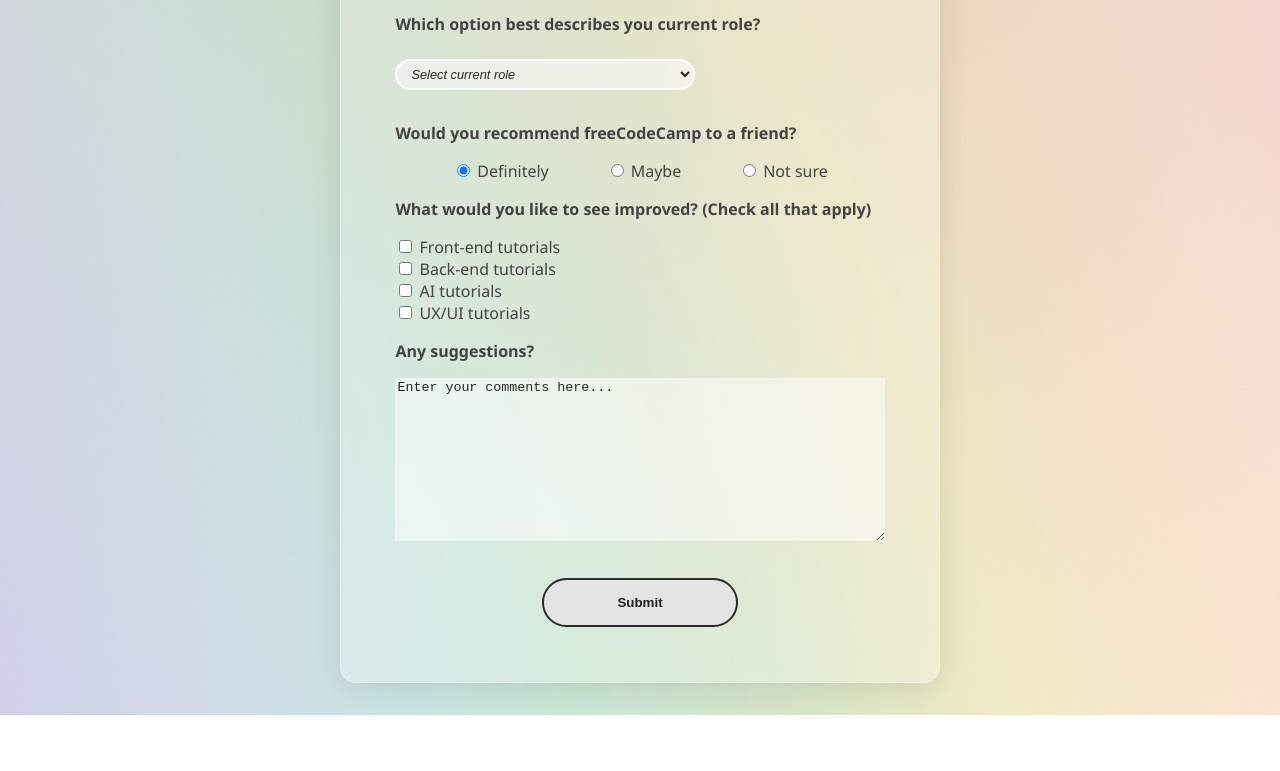
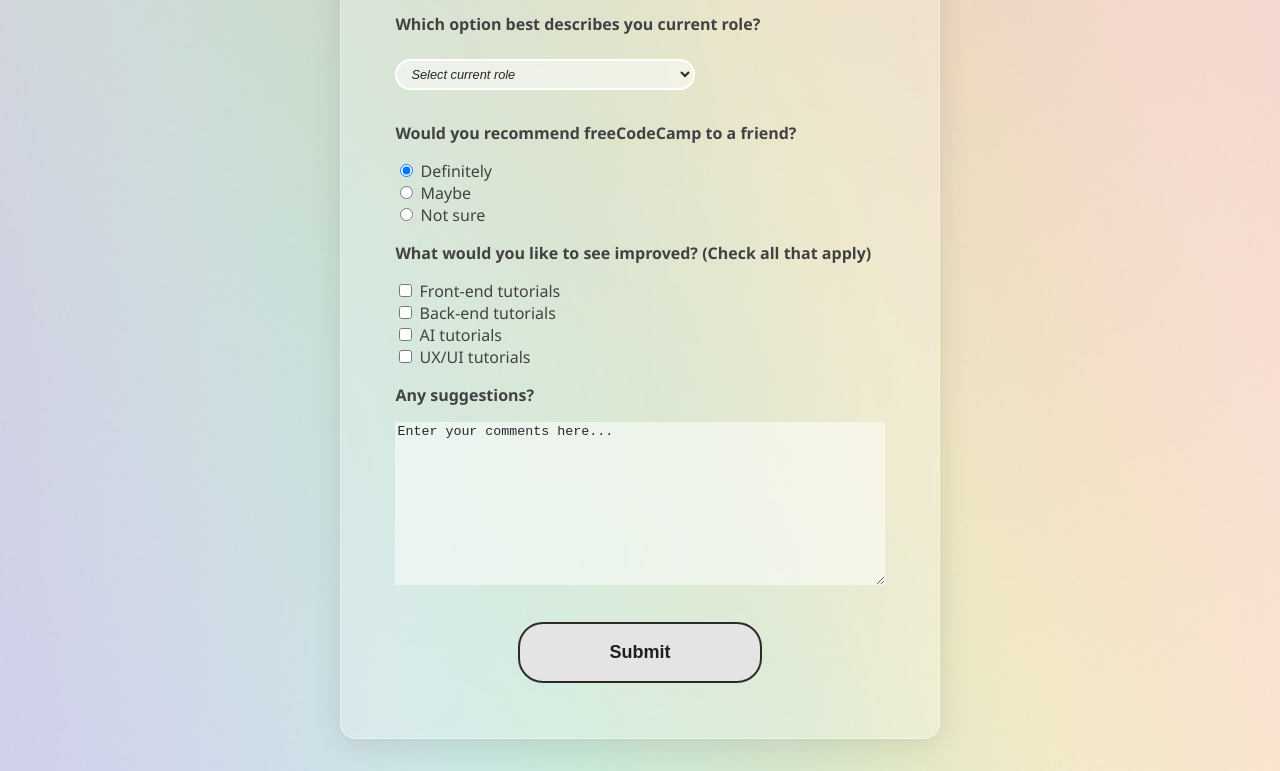
Before and after one commit to codingisads/survey-form-freeCodeCamp, a plain HTML site: page index.html in a window 1280 px wide. Shown: the part 391-1162 px from the top of the page. Before the commit the page ends 1106 px from the top, so only its background shows below. Drawn offline with Linux system fonts and the light colour scheme.

Commit message:
styling improvements

```diff
--- a/index.html
+++ b/index.html
@@ -44,7 +44,6 @@
             </div>
             <div id="recommend">
                 <p>Would you recommend freeCodeCamp to a friend?</p>
-                <div class="recommend-area">
                     <label>
                         <input type="radio" checked value="definitely" name="user-recommendation">
                         Definitely
@@ -57,7 +56,7 @@
                         <input type="radio" value="not-sure" name="user-recommendation">
                         Not sure
                     </label>
-                </div>
+
 
             </div>
             <div class="improvements">
--- a/style.css
+++ b/style.css
@@ -74,12 +74,11 @@
     display: block;
 }
 
-.recommend-area{
-    display: flex;
-    justify-content: space-evenly;
-    margin: 0 auto;
+
+
+#recommend > label{
+    display: block;
 }
-
 #name-label, #email-label, #number-label{
     font-weight: 800;
 }
@@ -88,12 +87,21 @@
 }
 
 #suggestions{
+    aspect-ratio: 1/1;
     width: 100%;
-    aspect-ratio: 3/1;
     font-family: 'Courier New', Courier, monospace;
     background-color: rgba(255, 255, 255, 0.5);
     color:rgb(39, 39, 39);
     border: none;
+}
+
+
+@media (min-width: 460px) {
+    #suggestions{
+        aspect-ratio: 3/1;
+    }
+
+
 }
 
 button{
@@ -102,13 +110,22 @@
     align-items: center;
     justify-content: center;
     text-align: center;
-    width: 40%;
+    width: 90%;
     aspect-ratio: 4/1;
     background-color: rgba(228, 228, 228, 1);
     border: 2px solid rgb(43, 43, 43);
     border-radius: 25px;
     color:rgb(31, 31, 31);
     font-weight: 800;
+    font-size: 18px;
+}
+
+@media (min-width: 540px) {
+    button{
+        width: 50%;
+    }
+
+
 }
 
 button:hover{
```
